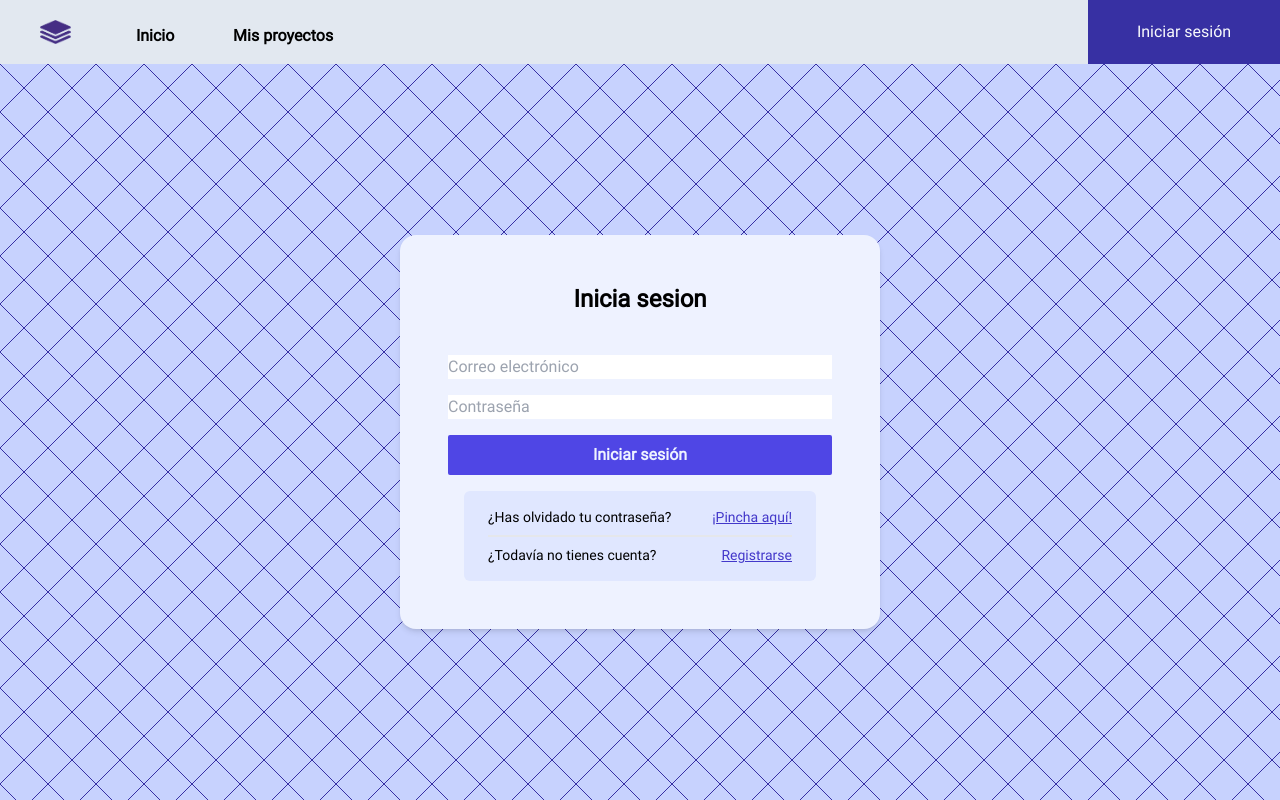
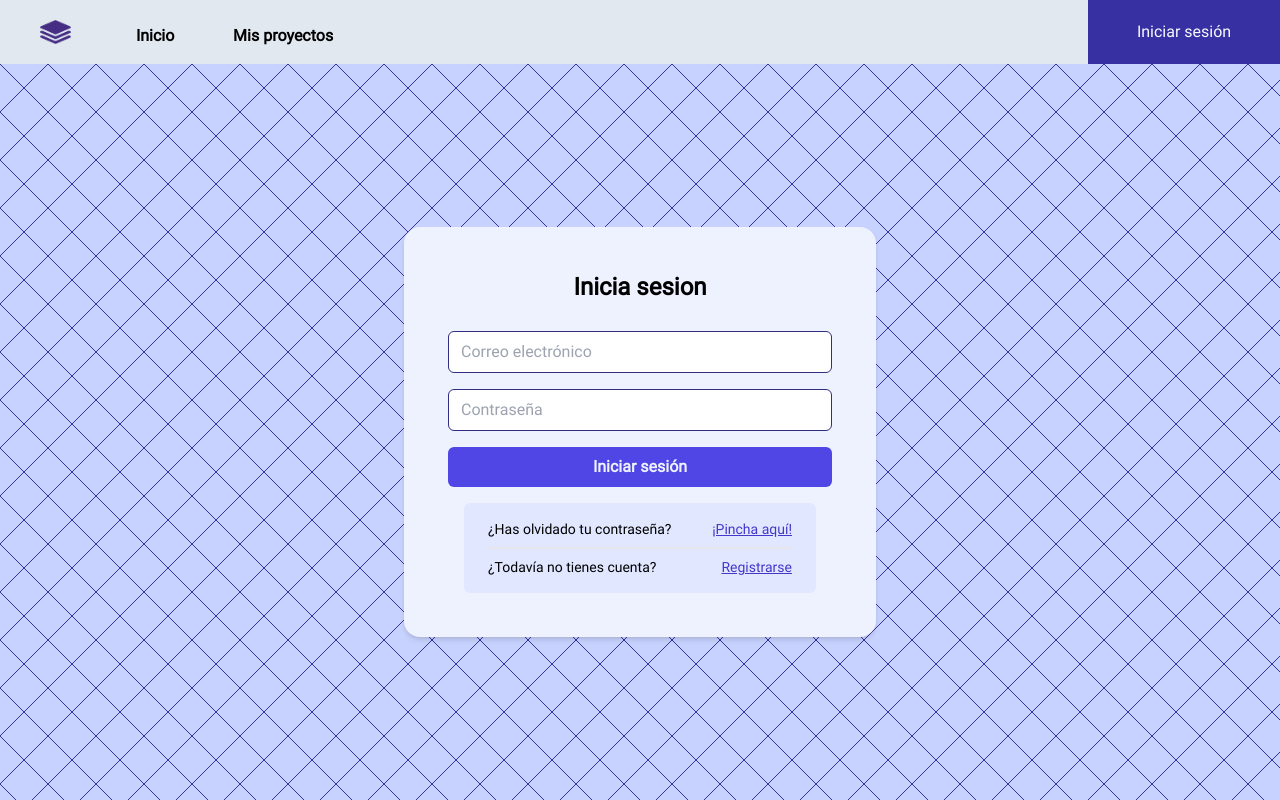
Before and after one commit to RafaDR90/email_maker_front, a Vue app: page /login in a window 1280 px wide. Built offline with nearby package versions, Linux system fonts and the light colour scheme.

Commit message:
Cambios estéticos

```diff
--- a/src/components/DashboardLayout.vue
+++ b/src/components/DashboardLayout.vue
@@ -24,7 +24,6 @@
   checkButtonVisibility();
 });
 </script>
-
 
 <template>
   <div
--- a/src/components/LoginForm.vue
+++ b/src/components/LoginForm.vue
@@ -41,8 +41,7 @@
 <template>
   <div class=" w-full min-h-[calc(100vh-4rem)] background flex place-content-center place-items-center h-full">
     <div class="loginContainer">
-      <h1 class=" mb-10 text-2xl font-bold">Inicia sesion</h1>
-
+      <h1 class=" mb-7 text-2xl font-bold">Inicia sesion</h1>
       <!-- Email -->
       <input id="email" class="custom-input" type="email" v-model="email" placeholder="Correo electrónico" />
       <div class="py-2" />
@@ -52,7 +51,7 @@
       <p v-if="error" class="text-red-500">{{ error }}</p>
       <div class="py-2" />
 
-      <button @click="submitForm" class="py-2 bg-indigo-600 text-indigo-50 font-bold rounded-sm md:min-w-96">
+      <button @click="submitForm" class="py-2 bg-indigo-600 text-indigo-50 font-bold rounded-md md:min-w-96">
         Iniciar sesión
       </button>
       <div class="py-2" />
@@ -73,10 +72,8 @@
 
 <style scoped>
 .loginContainer {
-  @apply flex flex-col p-12 my-12 rounded-2xl h-fit max-w-[57rem] bg-indigo-50 z-50 shadow-md place-content-center place-items-center;
+  @apply flex flex-col p-11 my-12 rounded-2xl h-fit max-w-[57rem] bg-indigo-50 z-50 shadow-md place-content-center place-items-center;
 }
 
-.custom-input {
-  @apply md:min-w-96 sm:overflow-auto;
-}
+
 </style>
--- a/src/components/navbar/AccountDropdown.vue
+++ b/src/components/navbar/AccountDropdown.vue
@@ -40,3 +40,7 @@
     </div>
   </div>
 </template>
+
+<style scoped>
+
+</style>
--- a/src/components/navbar/LoginButton.vue
+++ b/src/components/navbar/LoginButton.vue
@@ -1,10 +1,13 @@
 <script setup>
-import { useRouter } from 'vue-router';
+import { useRouter } from "vue-router";
 const router = useRouter();
 
 const loginView = () => {
-  router.push('/login');
-}
+  router.push("/login");
+};
+const registerView = () => {
+  router.push("/register");
+};
 </script>
 
 <template>
@@ -16,12 +19,15 @@
     </button>
 
     <div class="dropdown-content">
-      <a class="text-sm">
-        <p>¿No tienes cuenta?</p>
-        <p class="underline text-indigo-800 dark:text-indigo-300">
+      <p class="text-sm cursor-default">
+        ¿No tienes cuenta?
+        <a
+          @click="registerView"
+          class="underline text-indigo-800 dark:text-indigo-300 cursor-pointer"
+        >
           Regístrate aquí
-        </p>
-      </a>
+        </a>
+      </p>
     </div>
   </div>
 </template>
--- a/src/style.css
+++ b/src/style.css
@@ -16,9 +16,13 @@
   }
 }
 
-/* Dropdown Button */
+.custom-input {
+  @apply md:min-w-96 sm:overflow-auto py-2 px-3 outline-indigo-600 caret-indigo-700 border border-indigo-900 rounded-md;
+}
+
+/* Dropdown Button y LoginButton */
 .dropbtn {
-  @apply bg-indigo-800 text-slate-50 m-0 py-5 min-w-48 w-full;
+  @apply bg-indigo-800 text-slate-50 m-0 py-5 min-w-48 w-full cursor-pointer;
 }
 
 .dropdown {
@@ -26,16 +30,16 @@
 }
 
 .dropdown-content {
-  @apply absolute z-40 bg-indigo-100 dark:bg-indigo-900 dark:text-slate-50 min-h-fit shadow-sm z-10 hidden w-full;
+  @apply absolute z-40 bg-indigo-100 dark:bg-indigo-900 dark:text-slate-50 min-h-fit shadow-sm z-10 hidden w-full cursor-pointer;
 }
 
 /* Links inside the dropdown */
-.dropdown-content a {
+.dropdown-content p {
   @apply text-slate-950 px-3 py-4 no-underline block;
 }
 
 /* Change color of dropdown links on hover */
-.dropdown-content a:hover {
+.dropdown-content p:hover {
   @apply bg-indigo-300;
 }
 
@@ -67,10 +71,10 @@
   @apply text-indigo-700 underline cursor-pointer hover:text-indigo-950 hover:shadow-indigo-950;
 }
 
-
 .alt-background {
   @apply -z-10;
-  background: linear-gradient(135deg, #4f46e480 50%, transparent 0),linear-gradient(-135deg, #4f46e480 50%, transparent 0);
+  background: linear-gradient(135deg, #4f46e480 50%, transparent 0),
+    linear-gradient(-135deg, #4f46e480 50%, transparent 0);
   background-size: 3em 3em;
   background-color: #c7d2fe;
   opacity: 1;
```
